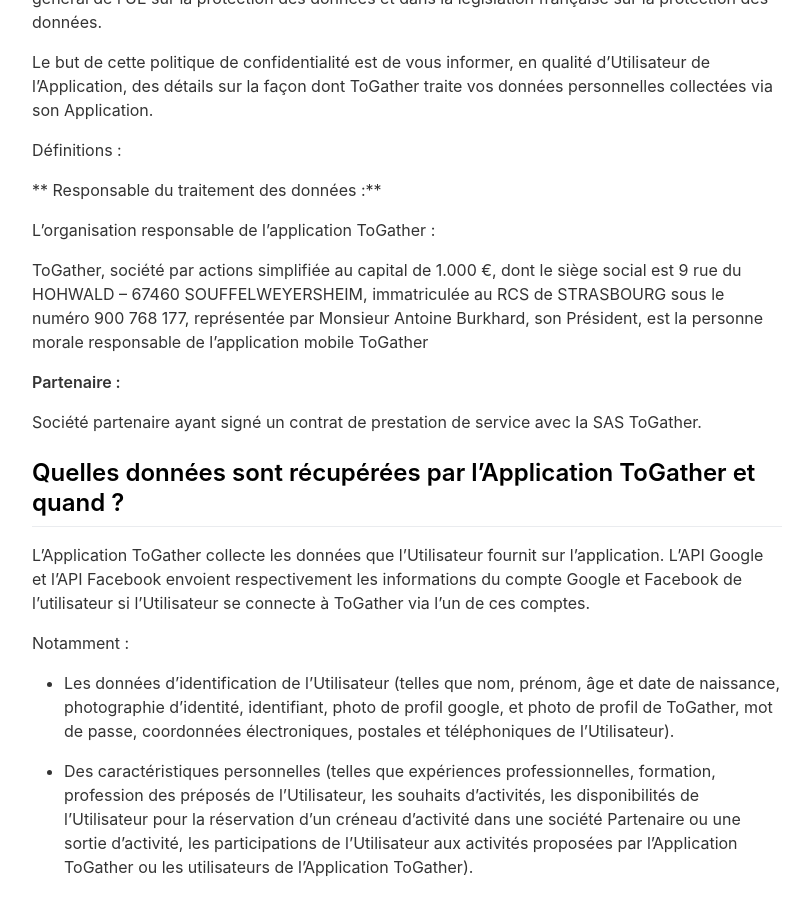
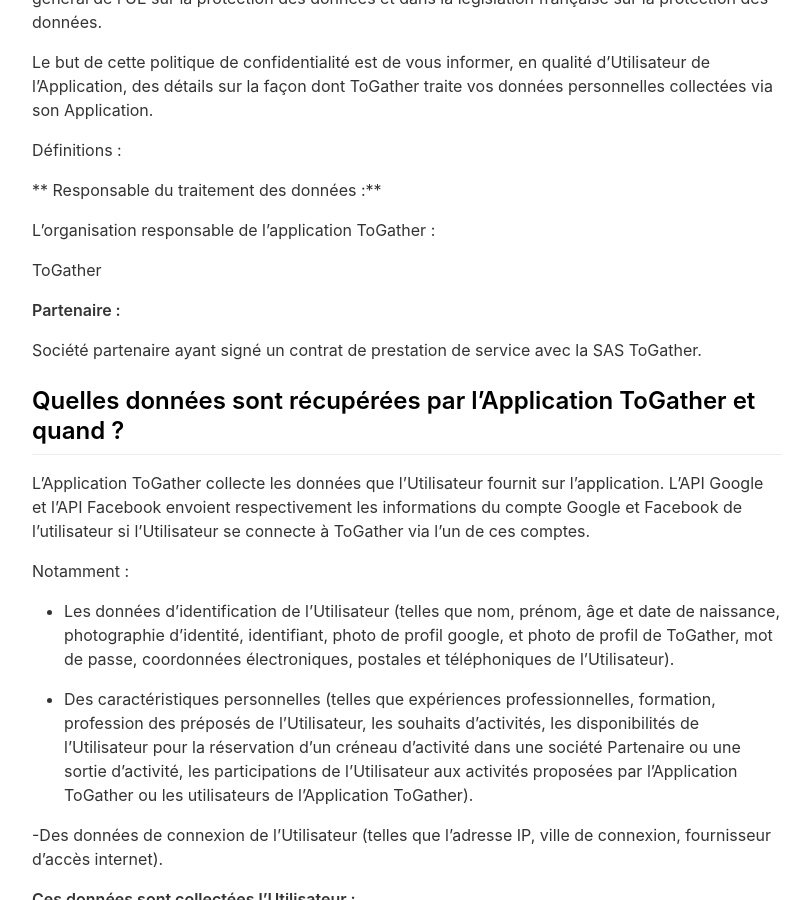
Before and after one commit to ToGatherOrg/website, a Jekyll site: the page built from _pages/privacypolicy.md, in a window 1280 px wide and 900 px high, scrolled down 499 px. Shown: the whole window, without its empty margins (233-1043 px from the left). Built offline with Jekyll 4.4.1, drawn with Linux system fonts in a browser that asks for light colours; nearby versions of some CDN libraries.

Commit message:
Update contact

```diff
--- a/_pages/privacypolicy.md
+++ b/_pages/privacypolicy.md
@@ -29,7 +29,7 @@
 
 L'organisation responsable de l'application ToGather :
 
-ToGather, société par actions simplifiée au capital de 1.000 €, dont le siège social est 9 rue du HOHWALD -- 67460 SOUFFELWEYERSHEIM, immatriculée au RCS de STRASBOURG sous le numéro 900 768 177, représentée par Monsieur Antoine Burkhard, son Président, est la personne morale responsable de l'application mobile ToGather
+ToGather
 
 **Partenaire :**
 
```
